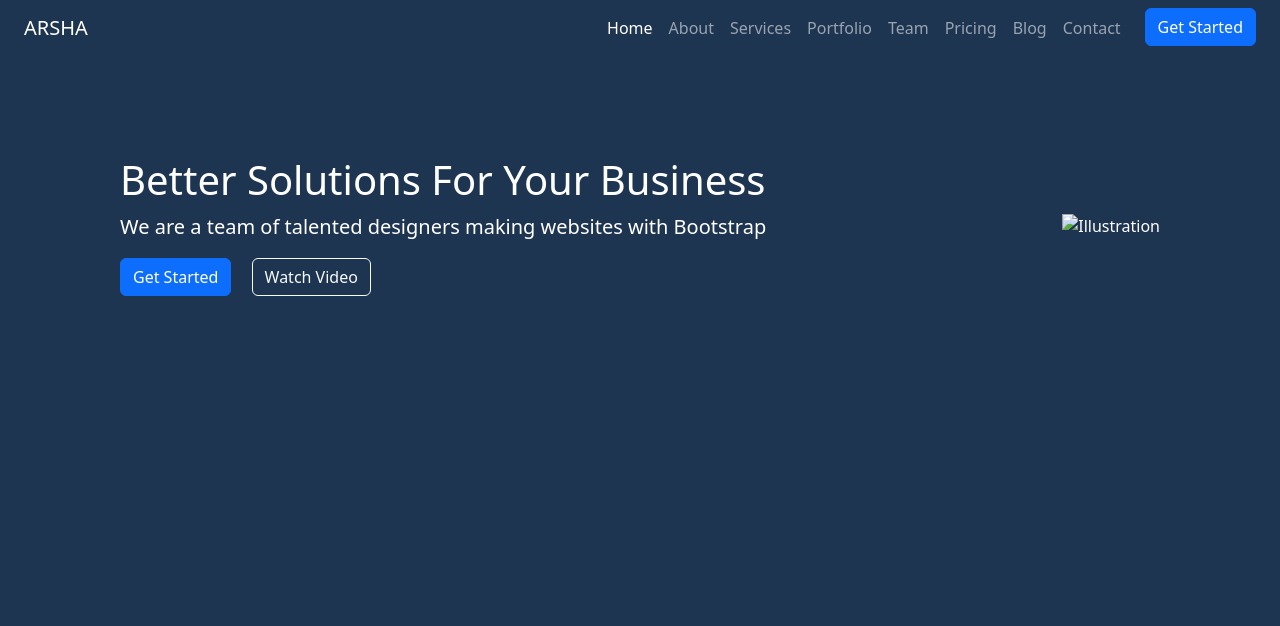
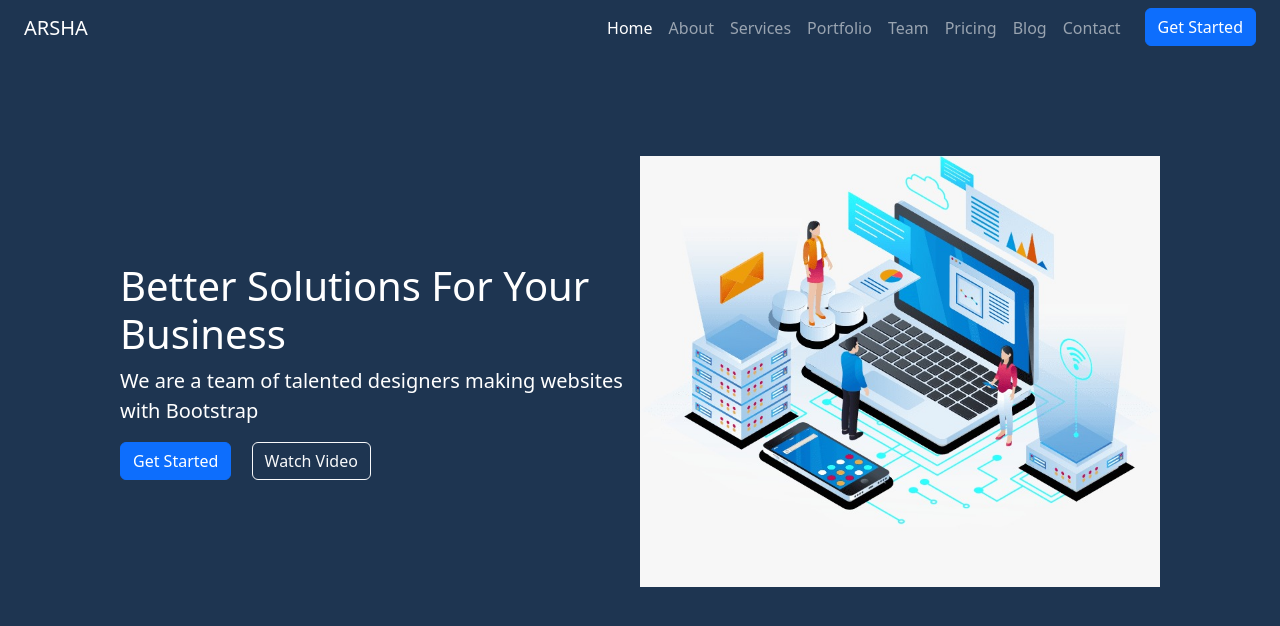
Before and after one commit to balaharish04/html-example, a plain HTML site: page index.html in a window 1280 px wide. Drawn offline with nearby package versions, Linux system fonts and the light colour scheme.

Commit message:
Update index.html

```diff
--- a/index.html
+++ b/index.html
@@ -48,7 +48,7 @@
             <a href="#" class="btn btn-primary">Get Started</a>
             <a href="#" class="btn btn-outline-light ms-3">Watch Video</a>
         </div>
-        <img src="image/hero-image.png" alt="Illustration">
+        <img src="hero-image.png" alt="Illustration">
     </section>
     <script src="https://cdn.jsdelivr.net/npm/bootstrap@5.3.0/dist/js/bootstrap.bundle.min.js"></script>
 </body>
```
